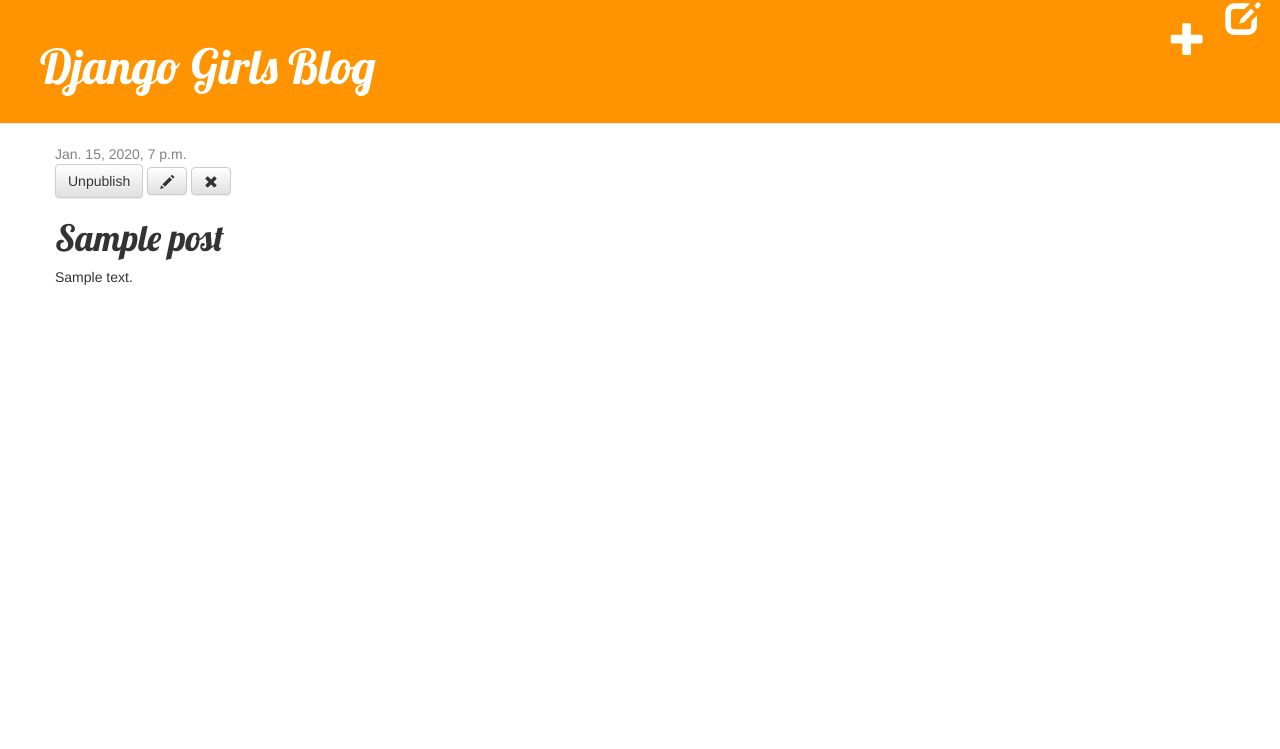
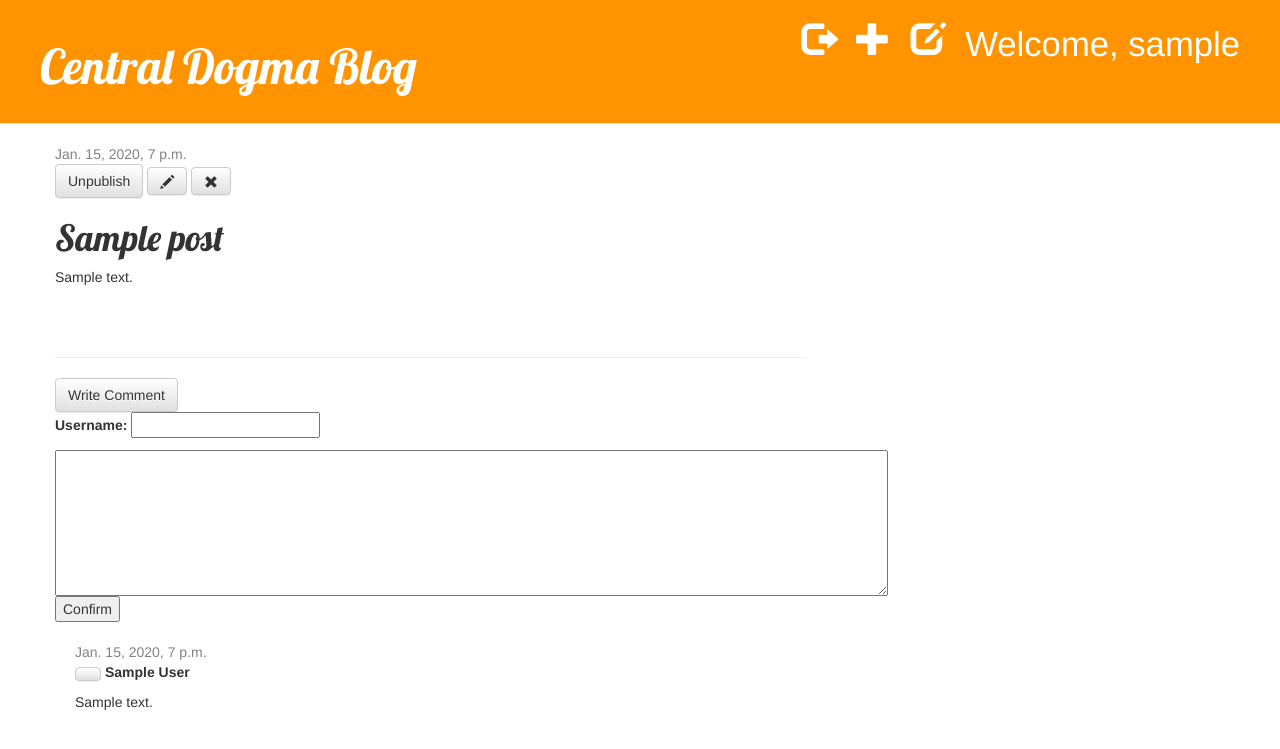
Before and after one commit to centraldogma99/dgblog, a Django app: template blog/templates/blog/post_detail.html in a window 1280 px wide. Shown: the top 749 px of the page. Run offline with Django 3.2, Linux system fonts and the light colour scheme; the template is opened without the code that fills it: values that come from a table or form of the project are taken from there, others are empty; a user stored in the database is signed in; tables that the repository leaves empty hold one stand-in row (values such as "Sample post"); parts of the project's set-up code (start-up, migrations or seed data) failed here and were passed over; some libraries are stand-ins or nearby versions.

Commit message:
added nested comments.

```diff
--- a/blog/admin.py
+++ b/blog/admin.py
@@ -1,4 +1,5 @@
 from django.contrib import admin
-from .models import Post
+from .models import Post, Comment
 
 admin.site.register(Post)
+admin.site.register(Comment)
--- a/blog/models.py
+++ b/blog/models.py
@@ -2,6 +2,8 @@
 from django.conf import settings
 from django.utils import timezone
 from django.contrib import messages
+from mptt.models import TreeForeignKey, MPTTModel
+
 
 
 class Post(models.Model):
@@ -15,11 +17,30 @@
         self.published_date = timezone.now()
         self.save()
 
-
     def unpublish(self):
         self.published_date = None
         self.save()
 
+    def __str__(self):
+        return self.title
+
+    def approved_comments(self):
+        return self.comments.filter(approved=True)
+
+
+class Comment(MPTTModel):
+    post = models.ForeignKey('blog.Post', on_delete=models.CASCADE, related_name='comments')
+    author = models.CharField(max_length=200)
+    approved = models.BooleanField(default = False)
+    text = models.TextField()
+    created_date = models.DateTimeField(default=timezone.now)
+    parent = TreeForeignKey('self',on_delete=models.CASCADE,related_name='children',null=True,blank=True)
 
     def __str__(self):
-        return self.title
+        return self.text
+
+    def approve(self):
+        self.approved = True
+
+    class MPTTMeta:
+        order_insertion_by = ["created_date"]
--- a/blog/static/css/blog.css
+++ b/blog/static/css/blog.css
@@ -2,6 +2,9 @@
 	color #FCA205;
 }
 
+.comment {
+    margin: 20px 0px 20px 20px;
+}
 
 .page-header {
     background-color: #ff9400;
--- a/blog/templates/blog/base.html
+++ b/blog/templates/blog/base.html
@@ -1,21 +1,26 @@
 {% load static %}
 <html>
     <head>
-		{% if user.is_authenticated %}
-		<a href="{% url 'post_draft_list' %}" class="top-menu"><span class="glyphicon glyphicon-edit"></span></a>
-		{% endif %}
-        <title>Django Girls blog</title>
+        <title>Central Dogma Blog</title>
         <link rel="stylesheet" href="//maxcdn.bootstrapcdn.com/bootstrap/3.2.0/css/bootstrap.min.css">
         <link rel="stylesheet" href="//maxcdn.bootstrapcdn.com/bootstrap/3.2.0/css/bootstrap-theme.min.css">
         <link href='//fonts.googleapis.com/css?family=Lobster&subset=latin,latin-ext' rel='stylesheet' type='text/css'>
         <link rel="stylesheet" href="{% static 'css/blog.css' %}">
+		<script src="//code.jquery.com/jquery-3.3.1.min.js"></script>
     </head>
     <body>
         <div class="page-header">
 			{% if user.is_authenticated %}
+				<p class = "top-menu">	Welcome, {{ user.username }}</p>
+				<a href="{% url 'post_draft_list' %}" class="top-menu"><span class="glyphicon glyphicon-edit"></span></a>
    				<a href="{% url 'post_new' %}" class="top-menu"><span class="glyphicon glyphicon-plus"></span></a>
+				<a href="{% url 'logout' %}" class="top-menu"><span class="glyphicon glyphicon-log-out"></span></a>
 			{% endif %}
-            <h1><a href="/">Django Girls Blog</a></h1>
+			{% if not user.is_active %}
+				<a href="{% url 'login' %}" class="top-menu"><span class="glyphicon glyphicon-log-in"></span></a>
+				<a href="{% url 'signup' %}" class="top-menu"><span class="glyphicon glyphicon-registration-mark"></span></a>
+			{% endif %}
+            <h1><a href="/">Central Dogma Blog</a></h1>
         </div>
 
         <div class="content container">
--- a/blog/templates/blog/post_detail.html
+++ b/blog/templates/blog/post_detail.html
@@ -1,13 +1,32 @@
 {% extends 'blog/base.html' %}
 
 {% block content %}
+	<script>
+		/*
+		const $button = document.querySelector('#button');
+    	const $form = document.querySelector('#form');
+		$button.addEventListener('click', () => {
+        	$form.style.display = 'block';
+    	});
+*/
+		var handleClick = function(evt) {
+			evt.target.parentNode.parentNode.childNodes[3].style.display = 'block';
+    	} ;
+
+		window.onload = function(){
+			$(".replybtn").bind('click', $.proxy(handleClick, this));
+		};
+	</script>
+
 	{% if messages %}
 		{% for message in messages %}
 			<script>alert("{{ message.message }}")</script>
 		{% endfor %}
 	{% endif %}
+
     <div class="post">
-        {% if post.published_date %}
+        {% if user.is_authenticated %}
+			{% if post.published_date %}
             <div class="date">
                 {{ post.published_date }}
             </div>
@@ -15,11 +34,64 @@
 		{% else %}
 			<a class="btn btn-default" href="{% url 'post_publish' pk=post.pk %}">Publish</a>
         {% endif %}
-        {% if user.is_authenticated %}
      		<a class="btn btn-default" href="{% url 'post_edit' pk=post.pk %}"><span class="glyphicon glyphicon-pencil"></span></a>
 			<a class="btn btn-default" href="{% url 'post_delete' pk=post.pk %}"><span class="glyphicon glyphicon-remove"></span></a>
 		{% endif %}
         <h1>{{ post.title }}</h1>
         <p>{{ post.text|linebreaksbr }}</p>
     </div>
+	<hr>
+
+	<script>
+		function WriteComment(){
+			var thef = document.getElementById("commentwin")
+			if (thef.style.display == "none"){
+				thef.style.display = "block"
+			} else {
+				thef.style.display = "none"
+			}
+		}
+	</script>
+	<a class="btn btn-default" href="javascript:WriteComment()">Write Comment</a>
+	<div id="commentBody"></div>
+	<form id="commentwin" name="writecomment" method="POST" action="{% url 'comment_write2' pk=post.pk %}" >
+		{% csrf_token %}
+		<p>
+			<label for="author">Username:</label>
+            <input type="text" name="author" required id="author">
+		</p>
+		<textarea name="text" required id="text" cols="100" rows="7"></textarea>
+		<button type="submit">Confirm</button>
+	</form>
+
+{% for comment in post.comments.all %}
+	{% if comment.approved or user.is_authenticated %}
+		<div class="biggerclass">
+		<div class="comment">
+			<div class="date">{{ comment.created_date }}</div>
+			{% if not comment.approved %}
+				<a class="btn btn-default" href="{% url 'comment_remove' commentpk=comment.pk %}"><span class="glyphicon glyphicon-remove"></span></a>
+                <a class="btn btn-default" href="{% url 'comment_approve' commentpk=comment.pk %}"><span class="glyphicon glyphicon-ok"></span></a>
+			{% endif %}
+			<a class="btn btn-default replybtn" ><span class="glyphicon glyphicon-reply"></span></a>
+			<strong>{{ comment.author }}</strong>
+			<p>{{ comment.text|linebreaks }}</p>
+		</div>
+		<form id="commentwin" name="writecomment" method="POST" action="{% url 'comment_write2' pk=post.pk parent=comment.pk %}" style="display:none">
+			{% csrf_token %}
+			<p>
+				<label for="author">Username:</label>
+        		<input type="text" name="author" required id="author">
+			</p>
+			<textarea name="text" required id="text" cols="100" rows="7"></textarea>
+			<button type="submit">Confirm</button>
+		</form>
+		</div>
+	{% endif %}
+
+{% empty %}
+    <p>No comments here yet :(</p>
+{% endfor %}
+
+
 {% endblock %}
--- a/blog/templates/blog/post_draft_list.html
+++ b/blog/templates/blog/post_draft_list.html
@@ -1,6 +1,7 @@
 {% extends 'blog/base.html' %}
 
 {% block content %}
+	{% if posts %}
 		{% for post in posts %}
 			<div class = "post">
 				<p class="date">Created: {{ post.created_date }}</p>
@@ -8,4 +9,7 @@
 				<p>{{ post.text|truncatechars:100 }}</p>
 			</div>
 		{% endfor %}
+	{% else %}
+		<p>	There are currently no draft.</p>
+	{% endif %}
 {% endblock %}
--- a/blog/templates/blog/post_list.html
+++ b/blog/templates/blog/post_list.html
@@ -1,6 +1,7 @@
 {% extends 'blog/base.html' %}
 
 {% block content %}
+	{% if posts %}
 		{% for post in posts %}
 			<div class="post">
 				<div class="date">
@@ -8,6 +9,10 @@
 				</div>
 				<h1><a href="{% url 'post_detail' pk=post.pk %}">{{ post.title }}</a></h1>
 				<p>{{ post.text|linebreaksbr }}</p>
+				<a href="{% url 'post_detail' pk=post.pk %}">Comments: {{ post.approved_comments.count }}</a>
 			</div>
 		{% endfor %}
+	{% else %}
+		<h2>No articles right now. Would you write an another article?</h2>
+	{% endif %}
 {% endblock %}
--- a/blog/urls.py
+++ b/blog/urls.py
@@ -2,12 +2,17 @@
 from . import views
 
 urlpatterns = [
-	path('', views.post_list, name='post_list'),
+    path('', views.post_list, name='post_list'),
     path('post/<int:pk>/', views.post_detail, name='post_detail'),
-    path('post/post_new', views.post_new, name='post_new'),
+    path('post/new', views.post_new, name='post_new'),
     path('post/<int:pk>/edit', views.post_edit, name='post_edit'),
     path('drafts', views.post_draft_list, name='post_draft_list'),
     path('post/<int:pk>/publish', views.post_publish, name='post_publish'),
     path('post/<int:pk>/unpublish', views.post_unpublish, name='post_unpublish'),
     path('post/<int:pk>/delete', views.post_delete, name='post_delete'),
+    path('accounts/signup', views.signup, name='signup'),
+    path('post/<int:pk>/comment_write2', views.comment_write2, name='comment_write2'),
+    path('post/<int:pk>/comment_write2/<int:parent>', views.comment_write2, name='comment_write2'),
+    path('post/<int:>/comment_remove/<int:commentpk>', views.comment_remove, name='comment_remove'),
+    path('post/<int:>/comment_approve/<int:commentpk>', views.comment_approve, name='comment_approve'),
 ]
--- a/dgblog/settings.py
+++ b/dgblog/settings.py
@@ -37,6 +37,7 @@
     'django.contrib.sessions',
     'django.contrib.messages',
     'django.contrib.staticfiles',
+    'mptt',
     'blog',
 ]
 
@@ -120,3 +121,5 @@
 
 STATIC_URL = '/static/'
 STATIC_ROOT = os.path.join(BASE_DIR, 'static')
+
+LOGIN_REDIRECT_URL = '/'
--- a/dgblog/urls.py
+++ b/dgblog/urls.py
@@ -15,8 +15,10 @@
 """
 from django.contrib import admin
 from django.urls import path, include
+from django.contrib.auth import views
 
 urlpatterns = [
     path('admin/', admin.site.urls),
     path('', include('blog.urls')),
+    path('accounts/', include('django.contrib.auth.urls')),
 ]
```
Also changed, not shown: blog/forms.py (+14 -1 lines), blog/templates/registration/login.html (added, +24 -0 lines), blog/templates/registration/signup.html (added, +10 -0 lines), blog/views.py (+52 -2 lines), blog/migrations/0002_comment.py (added), blog/migrations/0003_auto_20200430_1451.py (added), blog/migrations/0004_comment_parent.py (added). Lines whose indentation alone changed are shown as unchanged.
